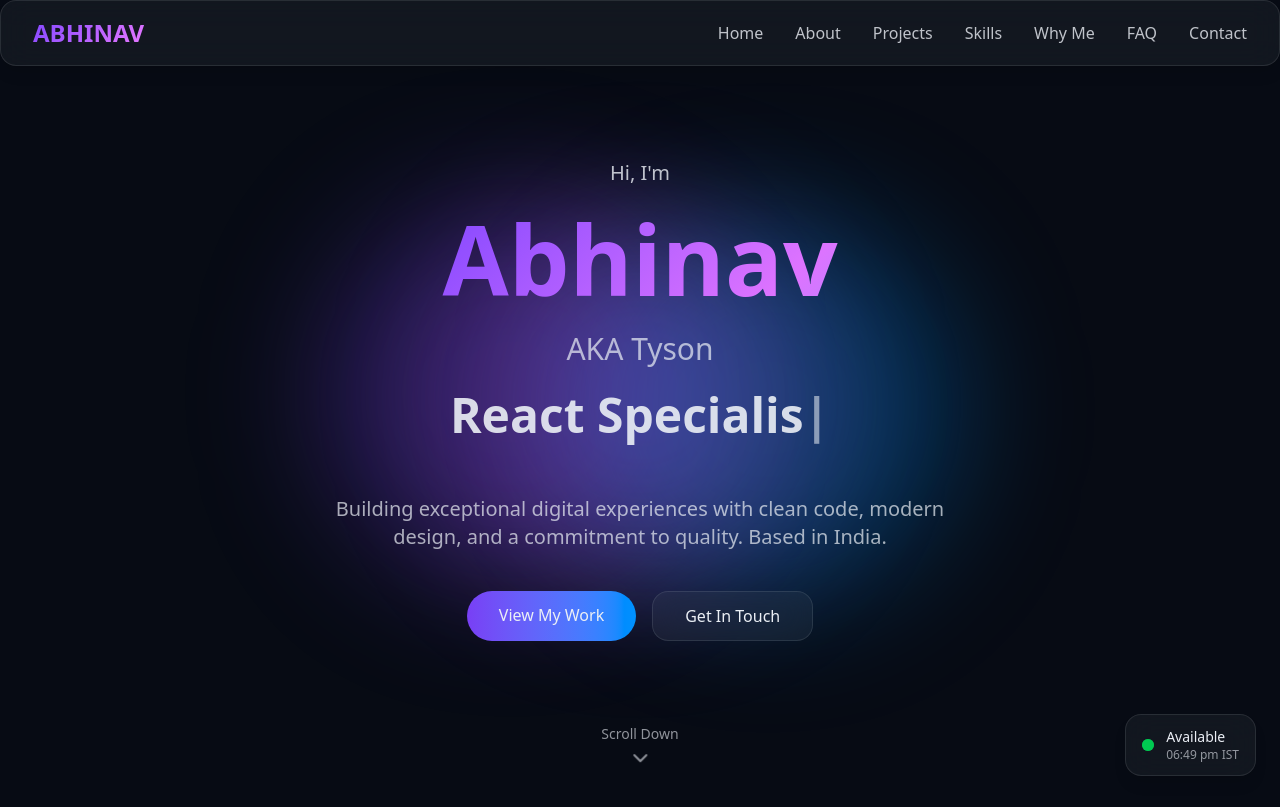
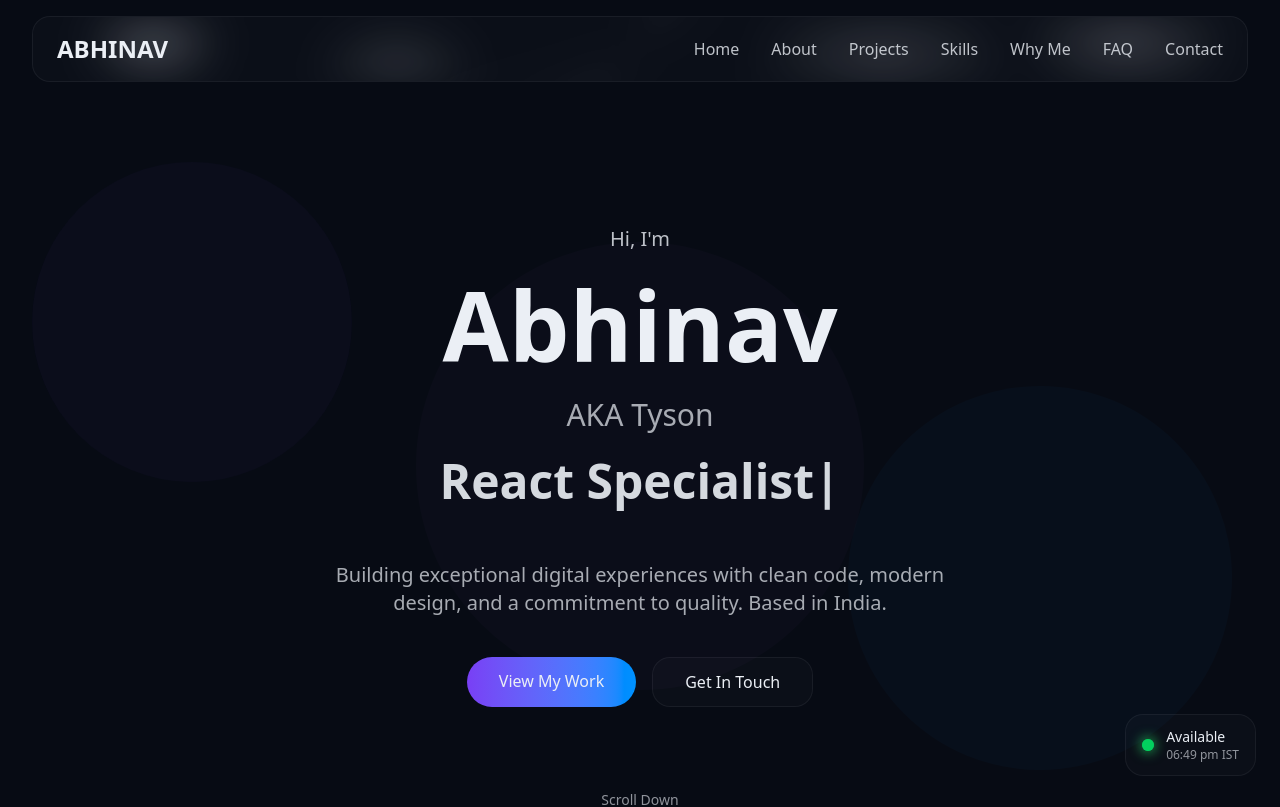
Before and after one commit to abhiiinavpc369/abhinav, a Next.js app: page / in a window 1280 px wide. Shown: the top 807 px of the page. Built offline with nearby package versions, Linux system fonts and the light colour scheme.

Commit message:
feat: modern UI, liquid glass navbar, performance (LCP) optimizations, responsive polish

```diff
--- a/app/globals.css
+++ b/app/globals.css
@@ -35,28 +35,39 @@ body {
 
 /* Glass card effect */
 .glass-card {
-  background: oklch(0.95 0.01 264 / 0.05);
-  backdrop-filter: blur(16px);
-  -webkit-backdrop-filter: blur(16px);
-  border: 1px solid oklch(0.95 0.01 264 / 0.1);
-  border-radius: 1rem;
-  transition: all 0.3s cubic-bezier(0.4, 0, 0.2, 1);
+  background: oklch(0.98 0.01 264 / 0.04);
+  backdrop-filter: saturate(140%) blur(20px);
+  -webkit-backdrop-filter: saturate(140%) blur(20px);
+  border: 1px solid oklch(0.95 0.01 264 / 0.12);
+  border-radius: 1.125rem;
+  box-shadow:
+    0 1px 0 0 oklch(0.95 0.01 264 / 0.15) inset,
+    0 30px 60px -12px oklch(0.55 0.25 290 / 0.18),
+    0 18px 36px -18px oklch(0.75 0.25 310 / 0.12);
+  transition: transform 250ms cubic-bezier(0.2, 0.8, 0.2, 1),
+    box-shadow 250ms cubic-bezier(0.2, 0.8, 0.2, 1),
+    background-color 250ms ease;
 }
 
 .glass-card-hover {
-  background: oklch(0.95 0.01 264 / 0.05);
-  backdrop-filter: blur(16px);
-  -webkit-backdrop-filter: blur(16px);
-  border: 1px solid oklch(0.95 0.01 264 / 0.1);
-  border-radius: 1rem;
-  transition: all 0.3s cubic-bezier(0.4, 0, 0.2, 1);
+  background: oklch(0.98 0.01 264 / 0.04);
+  backdrop-filter: saturate(140%) blur(20px);
+  -webkit-backdrop-filter: saturate(140%) blur(20px);
+  border: 1px solid oklch(0.95 0.01 264 / 0.12);
+  border-radius: 1.125rem;
+  transition: transform 250ms cubic-bezier(0.2, 0.8, 0.2, 1),
+    box-shadow 250ms cubic-bezier(0.2, 0.8, 0.2, 1),
+    background-color 250ms ease;
 }
 
 .glass-card-hover:hover {
-  background: oklch(0.95 0.01 264 / 0.1);
-  border-color: oklch(0.95 0.01 264 / 0.2);
-  box-shadow: 0 20px 25px -5px oklch(0.55 0.25 290 / 0.2);
-  transform: translateY(-2px);
+  background: oklch(0.98 0.01 264 / 0.08);
+  border-color: oklch(0.95 0.01 264 / 0.24);
+  box-shadow:
+    0 2px 0 0 oklch(0.95 0.01 264 / 0.18) inset,
+    0 40px 60px -12px oklch(0.55 0.25 290 / 0.25),
+    0 25px 40px -18px oklch(0.75 0.25 310 / 0.16);
+  transform: translateY(-3px);
 }
 
 /* Gradient text */
@@ -199,3 +210,127 @@ button {
 .animate-pulse-glow {
   animation: pulse-glow 2s cubic-bezier(0.4, 0, 0.6, 1) infinite;
 }
+
+/* Additional background layers */
+.app-bg {
+  position: fixed;
+  inset: 0;
+  z-index: -1;
+  pointer-events: none;
+}
+
+.app-bg .layer-grid {
+  position: absolute;
+  inset: 0;
+  background-image:
+    linear-gradient(to right, oklch(0.95 0.01 264 / 0.06) 1px, transparent 1px),
+    linear-gradient(to bottom, oklch(0.95 0.01 264 / 0.06) 1px, transparent 1px);
+  background-size: 40px 40px;
+  mask-image: radial-gradient(ellipse at 50% 20%, black 0%, transparent 70%);
+}
+
+.app-bg .layer-radials {
+  position: absolute;
+  inset: -20%;
+  background:
+    radial-gradient(600px circle at 20% 10%, oklch(0.55 0.25 290 / 0.25), transparent 60%),
+    radial-gradient(500px circle at 80% 20%, oklch(0.75 0.25 310 / 0.20), transparent 55%),
+    radial-gradient(700px circle at 50% 80%, oklch(0.65 0.20 250 / 0.18), transparent 60%);
+  filter: blur(30px) saturate(130%);
+}
+
+.app-bg .layer-vignette {
+  position: absolute;
+  inset: 0;
+  background: radial-gradient(1200px circle at 50% 120%, transparent 40%, oklch(0.15 0.02 264) 85%);
+  mix-blend-mode: multiply;
+}
+
+/* Slow float animation utility */
+@keyframes float-slow {
+  0%, 100% { transform: translateY(0px); }
+  50% { transform: translateY(-10px); }
+}
+.animate-float-slow {
+  animation: float-slow 6s ease-in-out infinite;
+}
+
+/* Liquid glass utilities */
+.liquid-glass {
+  position: absolute;
+  inset: -1px;
+  pointer-events: none;
+  background:
+    radial-gradient(120px 80px at 10% 40%, oklch(0.98 0.01 264 / 0.35), transparent 60%),
+    radial-gradient(180px 120px at 90% 30%, oklch(0.98 0.01 264 / 0.25), transparent 60%),
+    radial-gradient(140px 100px at 30% 90%, oklch(0.98 0.01 264 / 0.2), transparent 60%),
+    radial-gradient(220px 160px at 70% 80%, oklch(0.98 0.01 264 / 0.2), transparent 60%);
+  filter: blur(18px) saturate(140%);
+  mix-blend-mode: overlay;
+  opacity: 0.7;
+  animation: liquid-move 12s ease-in-out infinite;
+}
+
+@keyframes liquid-move {
+  0%, 100% { transform: translate3d(0, 0, 0) rotate(0deg); }
+  40% { transform: translate3d(8px, -6px, 0) rotate(8deg); }
+  60% { transform: translate3d(-10px, 6px, 0) rotate(-6deg); }
+}
+
+.liquid-shine {
+  position: absolute;
+  inset: -40%;
+  pointer-events: none;
+  background: conic-gradient(from 0deg at 50% 50%,
+    transparent 0deg,
+    oklch(1 0 0 / 0.08) 30deg,
+    transparent 60deg,
+    transparent 200deg,
+    oklch(1 0 0 / 0.06) 230deg,
+    transparent 260deg
+  );
+  filter: blur(20px);
+  mix-blend-mode: soft-light;
+  opacity: 0.6;
+  animation: shine-sweep 14s linear infinite;
+}
+
+@keyframes shine-sweep {
+  0% { transform: rotate(0deg); }
+  100% { transform: rotate(360deg); }
+}
+
+/* First-paint performance mode: disable heavy effects to improve LCP */
+.no-effects .app-bg .layer-grid,
+.no-effects .app-bg .layer-radials,
+.no-effects .app-bg .layer-vignette {
+  display: none !important;
+}
+
+.no-effects .glass-card,
+.no-effects .glass-card-hover {
+  background: oklch(0.98 0.01 264 / 0.02) !important;
+  border-color: oklch(0.95 0.01 264 / 0.06) !important;
+  backdrop-filter: none !important;
+  -webkit-backdrop-filter: none !important;
+  box-shadow: none !important;
+}
+
+/* Tone down hero local blur initially */
+.no-effects #home .blur-3xl {
+  filter: none !important;
+  opacity: 0.12 !important;
+}
+
+/* Disable animations and gradient work during first paint */
+.no-effects * {
+  animation: none !important;
+  transition: none !important;
+}
+
+.no-effects .gradient-text {
+  background: none !important;
+  color: var(--color-foreground) !important;
+  -webkit-text-fill-color: currentColor !important;
+  animation: none !important;
+}
--- a/app/layout.tsx
+++ b/app/layout.tsx
@@ -74,16 +74,34 @@ export default function RootLayout({
   children: React.ReactNode;
 }>) {
   return (
-    <html lang="en" className="dark">
+    <html lang="en" className="dark no-effects">
       <head>
         <link rel="icon" href="/favicon.ico" />
         <meta name="theme-color" content="#A855F7" />
       </head>
       <body
-        className={`${inter.variable} ${spaceGrotesk.variable} font-sans antialiased`}
+        className={`${inter.variable} ${spaceGrotesk.variable} font-sans antialiased relative`}
       >
+        {/* Background layers */}
+        <div className="app-bg" aria-hidden>
+          <div className="layer-radials"></div>
+          <div className="layer-grid"></div>
+          <div className="layer-vignette"></div>
+        </div>
+
         {children}
         <AvailabilityBadge />
+
+        {/* Remove first-paint no-effects once mounted to improve LCP without losing visuals */}
+        <script dangerouslySetInnerHTML={{ __html: `
+          (function(){
+            var onReady = function(){
+              document.documentElement.classList.remove('no-effects');
+            };
+            if (document.readyState === 'complete' || document.readyState === 'interactive') { onReady(); }
+            else { document.addEventListener('DOMContentLoaded', onReady); }
+          })();
+        ` }} />
       </body>
     </html>
   );
--- a/components/layout/AvailabilityBadge.tsx
+++ b/components/layout/AvailabilityBadge.tsx
@@ -26,8 +26,8 @@ export default function AvailabilityBadge() {
         <div className="fixed bottom-6 right-6 z-40 hidden md:block">
             <div className="glass-card px-4 py-3 rounded-full shadow-lg flex items-center gap-3 hover:scale-105 transition-transform">
                 <div className="relative">
-                    <div className="w-3 h-3 bg-green-500 rounded-full"></div>
-                    <div className="absolute inset-0 w-3 h-3 bg-green-500 rounded-full animate-ping opacity-75"></div>
+                    <div className="w-3 h-3 bg-green-400 rounded-full shadow-[0_0_12px_2px_rgba(34,197,94,0.7)]"></div>
+                    <div className="absolute inset-0 w-3 h-3 bg-green-500 rounded-full animate-ping opacity-60"></div>
                 </div>
                 <div className="flex flex-col">
                     <span className="text-sm font-medium text-foreground">Available</span>
--- a/components/layout/Navbar.tsx
+++ b/components/layout/Navbar.tsx
@@ -21,10 +21,14 @@ export default function Navbar() {
 
     return (
         <>
-            {/* Desktop Navbar - Fixed, no scroll effects */}
-            <nav className="hidden md:block fixed top-0 left-0 right-0 z-50 glass-card shadow-lg py-4">
+            {/* Desktop Navbar - Sticky with subtle blur */}
+            <nav className="hidden md:block sticky top-4 left-0 right-0 z-50">
                 <div className="container-custom">
-                    <div className="flex items-center justify-between">
+                    <div className="relative glass-card px-6 py-4 rounded-2xl border border-white/10 overflow-hidden">
+                        {/* Liquid glass overlays */}
+                        <div className="liquid-glass" aria-hidden></div>
+                        <div className="liquid-shine" aria-hidden></div>
+                        <div className="relative flex items-center justify-between">
                         {/* Logo */}
                         <Link
                             href="/"
@@ -47,6 +51,7 @@ export default function Navbar() {
                                 </li>
                             ))}
                         </ul>
+                    </div>
                     </div>
                 </div>
             </nav>
--- a/components/sections/Hero.tsx
+++ b/components/sections/Hero.tsx
@@ -7,7 +7,7 @@ import { faChevronDown } from "@fortawesome/free-solid-svg-icons";
 import { personalInfo, typingTexts } from "@/lib/data";
 
 export default function Hero() {
-    const [typingText, setTypingText] = useState("");
+    const [typingText, setTypingText] = useState(typingTexts[0]);
     const [textIndex, setTextIndex] = useState(0);
     const [isDeleting, setIsDeleting] = useState(false);
 
@@ -38,11 +38,11 @@ export default function Hero() {
 
     return (
         <section id="home" className="relative min-h-screen flex items-center justify-center overflow-hidden">
-            {/* Animated Background */}
+            {/* Local decorative blobs */}
             <div className="absolute inset-0 -z-10">
-                <div className="absolute top-1/4 left-1/4 w-96 h-96 bg-primary/30 rounded-full blur-3xl animate-float" />
-                <div className="absolute bottom-1/4 right-1/4 w-96 h-96 bg-secondary/30 rounded-full blur-3xl animate-float" style={{ animationDelay: "1s" }} />
-                <div className="absolute top-1/2 left-1/2 -translate-x-1/2 -translate-y-1/2 w-96 h-96 bg-accent/20 rounded-full blur-3xl animate-float" style={{ animationDelay: "2s" }} />
+                <div className="absolute top-24 left-8 w-80 h-80 bg-primary/25 rounded-full blur-3xl animate-float-slow" />
+                <div className="absolute bottom-24 right-12 w-96 h-96 bg-secondary/25 rounded-full blur-3xl animate-float-slow" style={{ animationDelay: "1.2s" }} />
+                <div className="absolute top-1/2 left-1/2 -translate-x-1/2 -translate-y-1/2 w-[28rem] h-[28rem] bg-accent/15 rounded-full blur-3xl animate-float-slow" style={{ animationDelay: "2.4s" }} />
             </div>
 
             <div className="container-custom">
@@ -56,14 +56,11 @@ export default function Hero() {
                         Hi, I&apos;m
                     </motion.p>
 
-                    <motion.h1
-                        initial={{ opacity: 0, y: 20 }}
-                        animate={{ opacity: 1, y: 0 }}
-                        transition={{ duration: 0.6, delay: 0.1 }}
+                    <h1
                         className="text-5xl md:text-7xl lg:text-8xl font-heading font-bold gradient-text"
                     >
                         {personalInfo.name}
-                    </motion.h1>
+                    </h1>
 
                     <motion.p
                         initial={{ opacity: 0, y: 20 }}
@@ -74,17 +71,14 @@ export default function Hero() {
                         AKA {personalInfo.nickname}
                     </motion.p>
 
-                    <motion.div
-                        initial={{ opacity: 0, y: 20 }}
-                        animate={{ opacity: 1, y: 0 }}
-                        transition={{ duration: 0.6, delay: 0.2 }}
+                    <div
                         className="h-16 md:h-20"
                     >
                         <h2 className="text-3xl md:text-5xl font-heading font-semibold text-foreground/90">
                             {typingText}
                             <span className="animate-pulse">|</span>
                         </h2>
-                    </motion.div>
+                    </div>
 
                     <motion.p
                         initial={{ opacity: 0, y: 20 }}
@@ -103,7 +97,7 @@ export default function Hero() {
                     >
                         <a
                             href="/#projects"
-                            className="px-8 py-3 bg-gradient-to-r from-primary to-secondary rounded-full font-medium hover:shadow-lg hover:shadow-primary/50 transition-all hover:scale-105"
+                            className="px-8 py-3 rounded-full font-medium bg-gradient-to-r from-primary to-secondary hover:shadow-[0_10px_30px_-10px] hover:shadow-primary/50 transition-all hover:scale-[1.03]"
                         >
                             View My Work
                         </a>
--- a/components/sections/Projects.tsx
+++ b/components/sections/Projects.tsx
@@ -67,11 +67,11 @@ export default function Projects() {
                             whileInView={{ opacity: 1, y: 0 }}
                             viewport={{ once: true }}
                             transition={{ duration: 0.6, delay: index * 0.1 }}
-                            className="group cursor-pointer relative overflow-hidden bg-white/5 rounded-2xl border border-white/10 transition-all duration-500 hover:shadow-2xl hover:shadow-primary/20"
+                            className="group cursor-pointer relative overflow-hidden bg-white/5 rounded-2xl border border-white/10 transition-all duration-500 hover:shadow-[0_40px_80px_-20px] hover:shadow-primary/20 hover:-translate-y-1"
                         >
                             {/* Image Container */}
                             <div className="aspect-[16/10] overflow-hidden bg-muted/20">
-                                <div className={`w-full h-full bg-gradient-to-br ${gradients[index % gradients.length]} group-hover:scale-105 transition-transform duration-700 flex items-center justify-center p-12`}>
+                                <div className={`w-full h-full bg-gradient-to-br ${gradients[index % gradients.length]} group-hover:scale-105 transition-transform duration-700 flex items-center justify-center p-12` }>
                                     <div className="relative w-full h-full border border-white/10 rounded-lg backdrop-blur-sm bg-white/10 flex items-center justify-center">
                                         <div className="text-white/20 text-6xl">💻</div>
                                     </div>
--- a/components/sections/Skills.tsx
+++ b/components/sections/Skills.tsx
@@ -83,7 +83,7 @@ export default function Skills() {
                             whileInView={{ opacity: 1, y: 0 }}
                             viewport={{ once: true }}
                             transition={{ duration: 0.6, delay: categoryIndex * 0.1 }}
-                            className="glass-card p-6 space-y-6 hover:scale-105 transition-all duration-300"
+                            className="glass-card p-6 space-y-6 hover:-translate-y-1 hover:scale-[1.02] transition-all duration-300"
                         >
                             <div className="flex items-center gap-3">
                                 <div className="p-3 bg-gradient-to-br from-primary to-secondary rounded-full text-white">
--- a/package.json
+++ b/package.json
@@ -3,7 +3,7 @@
   "version": "0.1.0",
   "private": true,
   "scripts": {
-    "dev": "next dev",
+    "dev": "next dev -p 3690",
     "build": "next build",
     "start": "next start",
     "lint": "eslint"
```
